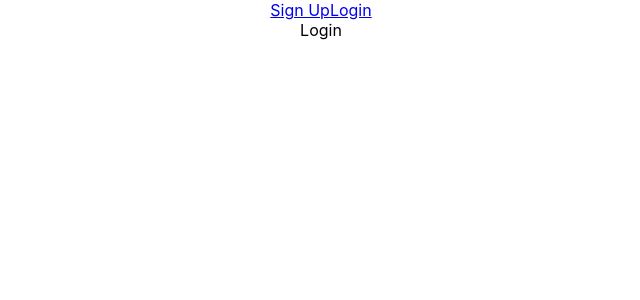
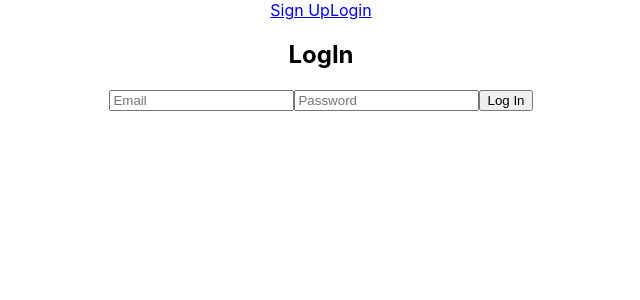
Before and after one commit to shyamtawli/sheetcoder, a React (Create React App) app in the folder client/: page /login in a window 1280 px wide. Shown: the top 300 px of the page, without its empty margins (319-959 px from the left). Built offline with nearby package versions, Linux system fonts and the light colour scheme.

Commit message:
Login + Backend

```diff
--- a/client/src/components/Login.jsx
+++ b/client/src/components/Login.jsx
@@ -1,7 +1,56 @@
-import React from "react";
+import React, { useState } from "react";
+import axios from "axios";
 
 function Login() {
-  return <div>Login</div>;
+  const [data, setData] = useState({
+    email: "",
+    password: "",
+  });
+
+  const handleChange = (e) => {
+    const { name, value } = e.target;
+    setData((prevFormData) => ({
+      ...prevFormData,
+      [name]: value,
+    }));
+  };
+
+  const handleSubmit = async (e) => {
+    e.preventDefault();
+
+    try {
+      const response = await axios.post(
+        "http://localhost:3001/auth/login",
+        data
+      );
+      console.log(response.message);
+    } catch (error) {
+      console.log(error);
+    }
+  };
+
+  return (
+    <div>
+      <h2>LogIn</h2>
+      <form onSubmit={handleSubmit}>
+        <input
+          type="email"
+          name="email"
+          value={data.email}
+          placeholder="Email"
+          onChange={handleChange}
+        />
+        <input
+          type="password"
+          name="password"
+          value={data.password}
+          placeholder="Password"
+          onChange={handleChange}
+        />
+        <button type="submit">Log In</button>
+      </form>
+    </div>
+  );
 }
 
 export default Login;
--- a/client/src/components/Signup.jsx
+++ b/client/src/components/Signup.jsx
@@ -20,9 +20,11 @@ function Signup() {
     e.preventDefault();
 
     try {
-      const url = "http://localhost:3001/auth/signup";
-      const { data: res } = await axios.post(url, data);
-      console.log(res.message);
+      const response = await axios.post(
+        "http://localhost:3001/auth/signup",
+        data
+      );
+      console.log(response.message);
     } catch (error) {
       console.log(error);
     }
```
